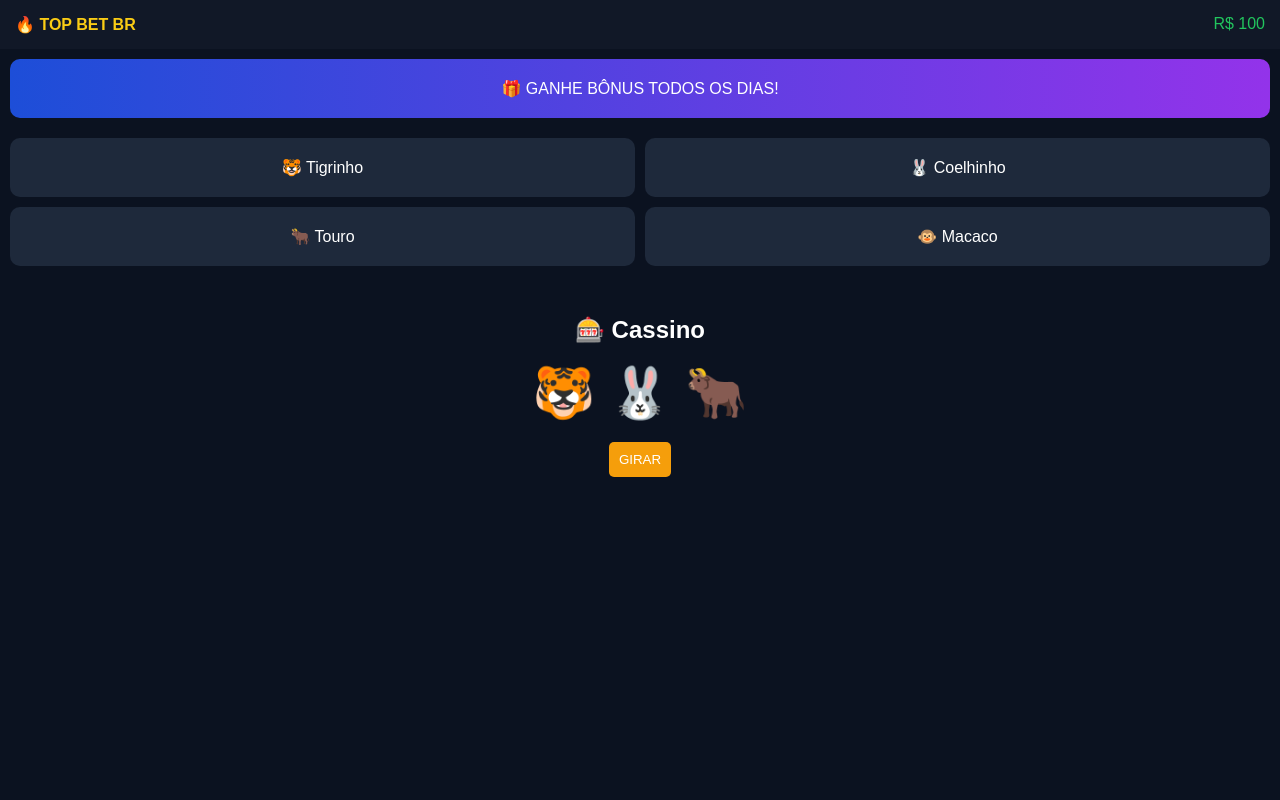
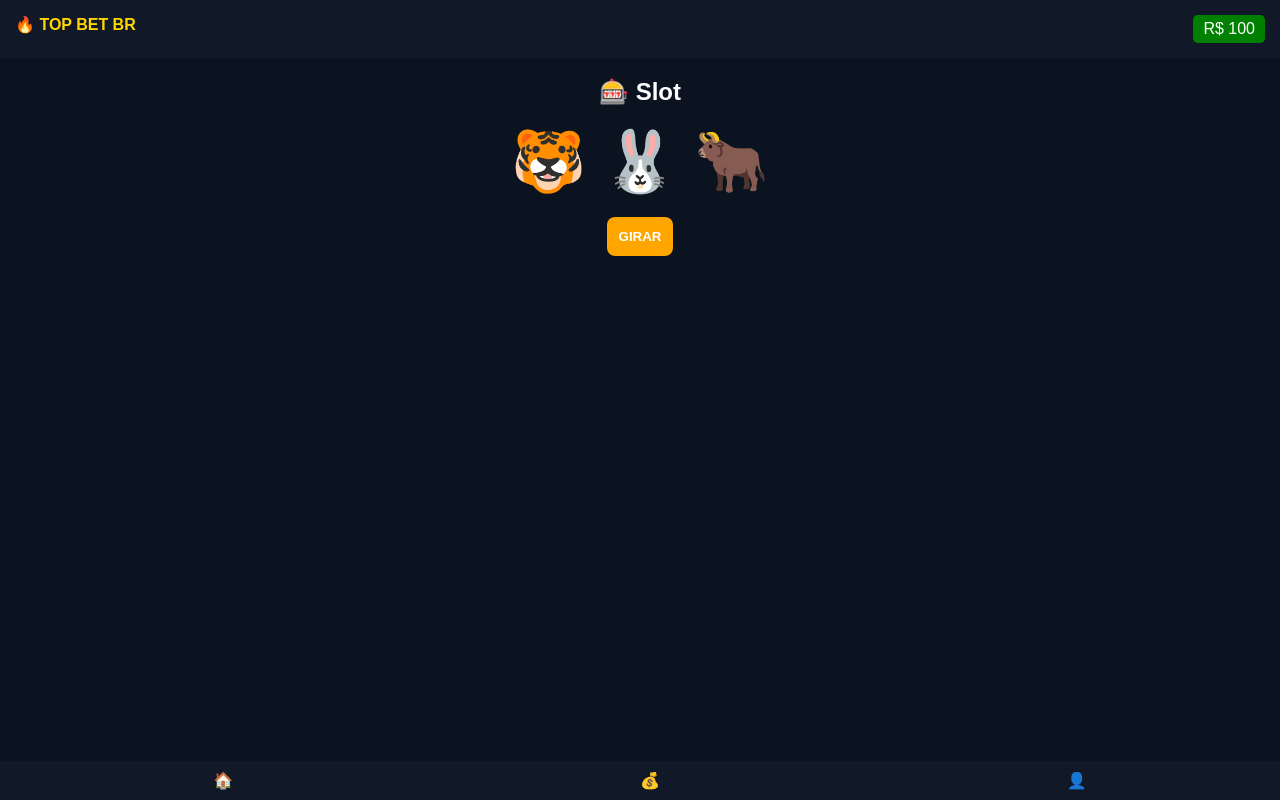
Before and after one commit to victor-design1522/Pernambuco-Roleplay, a plain HTML site: page index.html in a window 1280 px wide. Both pictures are taken after a click on the element "🐯 Tigrinho". Drawn offline with Linux system fonts and the light colour scheme.

Commit message:
Update index.html

```diff
--- a/index.html
+++ b/index.html
@@ -12,72 +12,79 @@ body {
     color: white;
 }
 
-/* TOPO */
-.topo {
-    background: #111827;
-    padding: 15px;
+/* HEADER */
+.header {
     display: flex;
     justify-content: space-between;
+    padding: 15px;
+    background: #111827;
 }
 
 .logo {
-    color: #facc15;
+    color: gold;
     font-weight: bold;
 }
 
 .saldo {
-    color: #22c55e;
+    background: green;
+    padding: 5px 10px;
+    border-radius: 5px;
 }
 
-/* BANNER */
-.banner {
-    background: linear-gradient(90deg, #1d4ed8, #9333ea);
-    padding: 20px;
-    margin: 10px;
-    border-radius: 10px;
-    text-align: center;
+/* TELAS */
+.tela {
+    display: none;
+    padding-bottom: 70px;
 }
 
-/* GRID DE JOGOS */
-.games {
+.ativa {
+    display: block;
+}
+
+/* GRID */
+.grid {
     display: grid;
-    grid-template-columns: repeat(2, 1fr);
+    grid-template-columns: repeat(2,1fr);
     gap: 10px;
     padding: 10px;
 }
 
-.game {
+.card {
     background: #1e293b;
     padding: 20px;
-    border-radius: 10px;
+    border-radius: 12px;
     text-align: center;
     cursor: pointer;
-    transition: 0.2s;
-}
-
-.game:hover {
-    transform: scale(1.05);
-    background: #334155;
 }
 
 /* SLOT */
-.slot-box {
-    display: none;
-    text-align: center;
-    padding: 20px;
-}
-
 .slot {
-    font-size: 50px;
+    font-size: 60px;
     margin: 20px;
 }
 
+/* BOTÕES */
 button {
+    padding: 12px;
+    border: none;
+    border-radius: 8px;
+    background: orange;
+    color: white;
+    font-weight: bold;
+}
+
+/* MENU */
+.menu {
+    position: fixed;
+    bottom: 0;
+    width: 100%;
+    background: #111827;
+    display: flex;
+    justify-content: space-around;
     padding: 10px;
-    border: none;
-    border-radius: 5px;
-    background: #f59e0b;
-    color: white;
+}
+
+.menu div {
     cursor: pointer;
 }
 </style>
@@ -85,40 +92,80 @@ button {
 
 <body>
 
-<div class="topo">
+<div class="header">
     <div class="logo">🔥 TOP BET BR</div>
     <div class="saldo">R$ <span id="saldo">100</span></div>
 </div>
 
-<div class="banner">
-    🎁 GANHE BÔNUS TODOS OS DIAS!
+<!-- INICIO -->
+<div id="inicio" class="tela ativa">
+    <div class="grid">
+        <div class="card" onclick="abrirJogo()">🐯 Tigrinho</div>
+        <div class="card" onclick="abrirJogo()">🐰 Coelhinho</div>
+        <div class="card" onclick="abrirJogo()">🐂 Touro</div>
+        <div class="card" onclick="abrirJogo()">🐲 Dragão</div>
+    </div>
 </div>
 
-<!-- JOGOS -->
-<div class="games">
-    <div class="game" onclick="abrirJogo()">🐯 Tigrinho</div>
-    <div class="game" onclick="abrirJogo()">🐰 Coelhinho</div>
-    <div class="game" onclick="abrirJogo()">🐂 Touro</div>
-    <div class="game" onclick="abrirJogo()">🐵 Macaco</div>
+<!-- JOGO -->
+<div id="jogo" class="tela">
+    <h2 style="text-align:center;">🎰 Slot</h2>
+    <div class="slot" id="slot" style="text-align:center;">🐯 🐰 🐂</div>
+    <div style="text-align:center;">
+        <button onclick="girar()">GIRAR</button>
+        <p id="resultado"></p>
+    </div>
 </div>
 
-<!-- SLOT -->
-<div class="slot-box" id="jogo">
-    <h2>🎰 Cassino</h2>
-    <div class="slot" id="slot">🐯 🐰 🐂</div>
-    <button onclick="girar()">GIRAR</button>
-    <p id="resultado"></p>
+<!-- DEPOSITO -->
+<div id="deposito" class="tela">
+    <h2 style="text-align:center;">💰 Depósito</h2>
+    <div style="text-align:center;">
+        <button onclick="depositar(50)">+50</button>
+        <button onclick="depositar(100)">+100</button>
+        <button onclick="depositar(500)">+500</button>
+    </div>
+</div>
+
+<!-- PERFIL -->
+<div id="perfil" class="tela">
+    <h2 style="text-align:center;">👤 Perfil</h2>
+    <p style="text-align:center;">Usuário: Jogador</p>
+</div>
+
+<!-- MENU -->
+<div class="menu">
+    <div onclick="trocarTela('inicio')">🏠</div>
+    <div onclick="trocarTela('deposito')">💰</div>
+    <div onclick="trocarTela('perfil')">👤</div>
 </div>
 
 <script>
-let saldo = 100;
-const simbolos = ["🐯","🐰","🐂","🐵","🐼","🦁"];
+let saldo = localStorage.getItem("saldo") || 100;
+saldo = parseInt(saldo);
+
+const simbolos = ["🐯","🐰","🐂","🐲","🦁"];
+
+function atualizarSaldo() {
+    document.getElementById("saldo").innerText = saldo;
+    localStorage.setItem("saldo", saldo);
+}
+
+function trocarTela(tela) {
+    document.querySelectorAll(".tela").forEach(t => t.classList.remove("ativa"));
+    document.getElementById(tela).classList.add("ativa");
+}
 
 function abrirJogo() {
-    document.getElementById("jogo").style.display = "block";
+    trocarTela("jogo");
 }
 
 function girar() {
+    if (saldo < 10) {
+        alert("Sem saldo!");
+        return;
+    }
+
     saldo -= 10;
 
     let s1 = simbolos[Math.floor(Math.random()*simbolos.length)];
@@ -128,22 +175,25 @@ function girar() {
     document.getElementById("slot").innerText = `${s1} ${s2} ${s3}`;
 
     if (s1 === s2 && s2 === s3) {
-        saldo += 100;
+        saldo += 200;
         document.getElementById("resultado").innerText = "🔥 JACKPOT!";
     } else if (s1 === s2 || s2 === s3 || s1 === s3) {
-        saldo += 20;
+        saldo += 40;
         document.getElementById("resultado").innerText = "✨ Ganhou!";
     } else {
         document.getElementById("resultado").innerText = "❌ Perdeu!";
     }
 
-    if (saldo <= 0) {
-        alert("Sem saldo!");
-        saldo = 100;
-    }
+    atualizarSaldo();
+}
 
-    document.getElementById("saldo").innerText = saldo;
+function depositar(valor) {
+    saldo += valor;
+    atualizarSaldo();
+    alert("Depósito realizado!");
 }
+
+atualizarSaldo();
 </script>
 
 </body>
```
